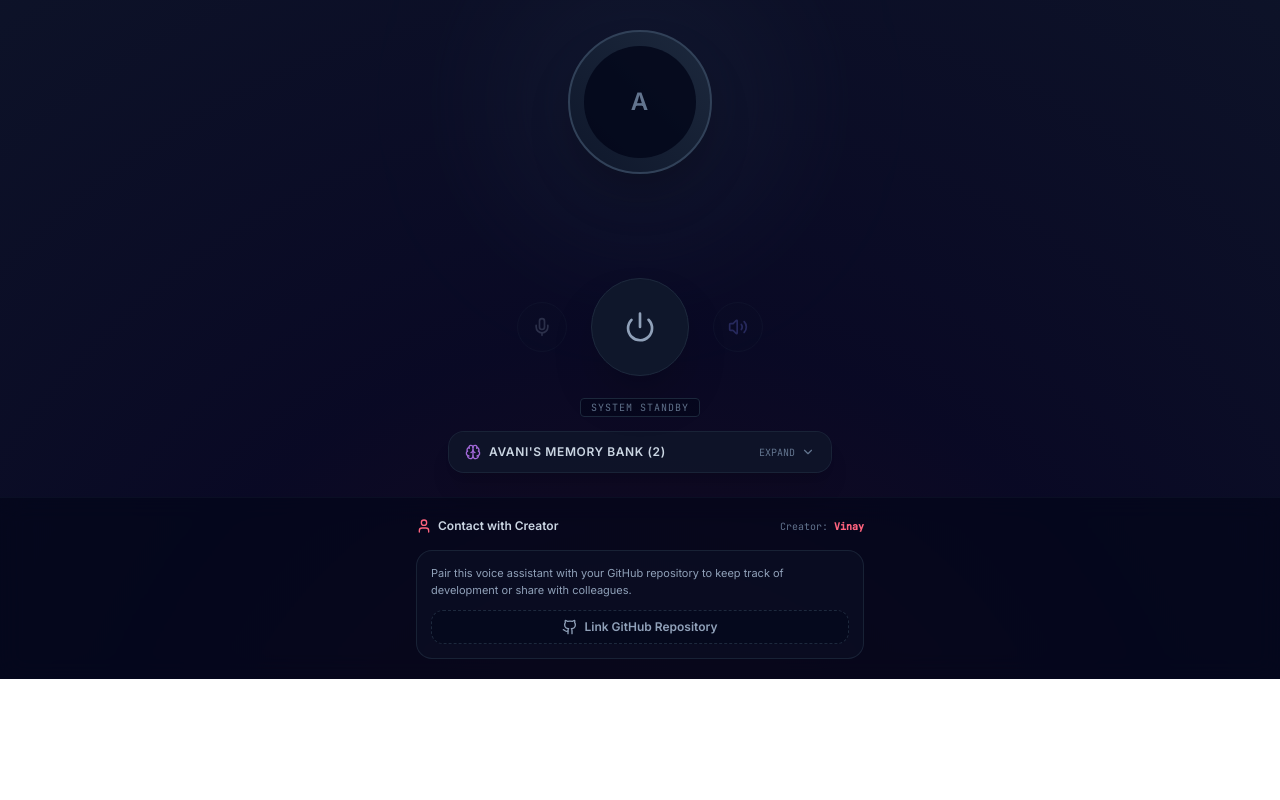
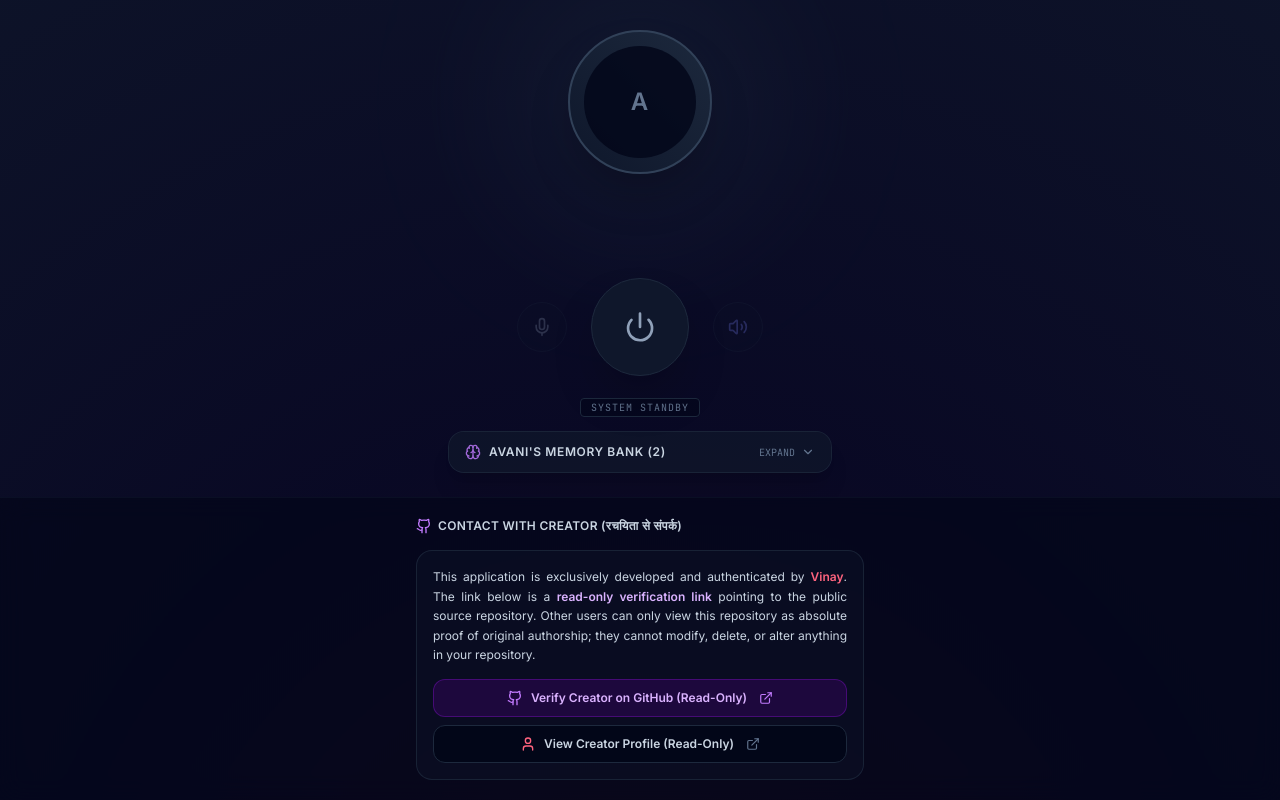
Before and after one commit to gaurishankar20372-tech/Avani-ai-assistant-, a React (Vite) app: page / in a window 1280 px wide. Shown: the part 324-1124 px from the top of the page. Before the commit the page ends 1003 px from the top, so only its background shows below. Built offline with nearby package versions, Linux system fonts and the light colour scheme.

Commit message:
feat: update creator contact UI and repo default
Refactor the footer to prioritize GitHub integration and add localized messaging while setting a default repository URL for better onboarding.

```diff
--- a/src/App.tsx
+++ b/src/App.tsx
@@ -38,7 +38,8 @@ import {
   FileText,
   Github,
   ExternalLink,
-  User
+  User,
+  Mail
 } from "lucide-react";
 import { SoundWave } from "./components/SoundWave";
 import { AudioRecorder, AudioPlayer } from "./utils/audio";
@@ -574,7 +575,7 @@ export default function App() {
   const [showMemories, setShowMemories] = useState(false);
   const [newManualFact, setNewManualFact] = useState("");
   const [githubRepo, setGithubRepo] = useState<string>(() => {
-    return localStorage.getItem("avani_creator_github_repo") || "";
+    return localStorage.getItem("avani_creator_github_repo") || "https://github.com/gaurishankar20372-tech/Shruti.ai-.git";
   });
   const [githubInput, setGithubInput] = useState<string>("");
   const [isEditingGithub, setIsEditingGithub] = useState<boolean>(false);
@@ -1972,118 +1973,42 @@ export default function App() {
       <footer className="w-full bg-slate-950/60 border-t border-slate-900/60 backdrop-blur-md px-6 py-5 z-20">
         <div className="max-w-md mx-auto space-y-4">
           <div className="flex items-center justify-between">
-            <div className="flex items-center space-x-1.5 text-slate-300 text-xs">
-              <User className="w-4 h-4 text-rose-400" />
-              <span className="font-semibold font-sans">Contact with Creator</span>
-            </div>
-            <div className="text-[10px] text-slate-500 font-mono">
-              Creator: <span className="text-rose-400 font-bold">Vinay</span>
+            <div className="flex items-center space-x-1.5 text-slate-300 text-xs font-semibold tracking-wide uppercase">
+              <Github className="w-4 h-4 text-purple-400" />
+              <span className="font-sans">CONTACT WITH CREATOR (रचयिता से संपर्क)</span>
             </div>
           </div>
 
-          <div className="bg-slate-900/40 border border-slate-800/80 rounded-2xl p-3.5 space-y-3">
-            <p className="text-[11px] text-slate-400 leading-normal">
-              Pair this voice assistant with your GitHub repository to keep track of development or share with colleagues.
+          <div className="bg-slate-900/40 border border-slate-800/80 rounded-2xl p-4 space-y-3.5">
+            <p className="text-xs text-slate-300 leading-relaxed font-sans text-justify">
+              This application is exclusively developed and authenticated by <strong className="text-rose-400">Vinay</strong>. The link below is a <strong className="text-purple-300">read-only verification link</strong> pointing to the public source repository. Other users can only view this repository as absolute proof of original authorship; they cannot modify, delete, or alter anything in your repository.
             </p>
 
-            {githubRepo ? (
-              <div className="flex flex-col space-y-2">
-                <div className="flex items-center justify-between p-2.5 bg-purple-950/20 border border-purple-500/20 rounded-xl">
-                  <div className="flex items-center space-x-2 min-w-0">
-                    <Github className="w-4 h-4 text-purple-400 shrink-0" />
-                    <span className="text-xs text-slate-200 truncate font-mono" title={githubRepo}>
-                      {githubRepo.replace(/^https?:\/\/(www\.)?github\.com\//, "")}
-                    </span>
-                  </div>
-                  <div className="flex items-center space-x-1.5 shrink-0">
-                    <a
-                      href={githubRepo}
-                      target="_blank"
-                      rel="noopener noreferrer"
-                      className="p-1.5 rounded-lg bg-purple-900/40 hover:bg-purple-900/60 text-purple-300 transition-all flex items-center justify-center"
-                      title="Open Repository"
-                    >
-                      <ExternalLink className="w-3.5 h-3.5" />
-                    </a>
-                    <button
-                      type="button"
-                      onClick={() => {
-                        setGithubRepo("");
-                        localStorage.removeItem("avani_creator_github_repo");
-                        setNotification({
-                          message: "GitHub repository link disconnected successfully."
-                        });
-                      }}
-                      className="p-1.5 rounded-lg bg-slate-950 hover:bg-rose-950/40 border border-slate-800 text-slate-400 hover:text-rose-400 transition-all flex items-center justify-center text-[10px] font-semibold px-2"
-                      title="Disconnect Link"
-                    >
-                      Disconnect
-                    </button>
-                  </div>
-                </div>
-              </div>
-            ) : (
-              <div className="space-y-2">
-                {isEditingGithub ? (
-                  <form
-                    onSubmit={(e) => {
-                      e.preventDefault();
-                      let cleaned = githubInput.trim();
-                      if (!cleaned) return;
-                      if (!cleaned.startsWith("http://") && !cleaned.startsWith("https://")) {
-                        cleaned = "https://" + cleaned;
-                      }
-                      setGithubRepo(cleaned);
-                      localStorage.setItem("avani_creator_github_repo", cleaned);
-                      setIsEditingGithub(false);
-                      setGithubInput("");
-                      setNotification({
-                        message: "Successfully linked GitHub repository!"
-                      });
-                    }}
-                    className="flex gap-1.5"
-                  >
-                    <input
-                      type="text"
-                      value={githubInput}
-                      onChange={(e) => setGithubInput(e.target.value)}
-                      placeholder="e.g., github.com/username/repo"
-                      className="flex-1 bg-slate-950 border border-slate-800 rounded-xl px-3 py-1.5 text-xs text-slate-300 placeholder-slate-600 focus:outline-none focus:border-rose-500/50 font-mono"
-                      autoFocus
-                    />
-                    <button
-                      type="submit"
-                      disabled={!githubInput.trim()}
-                      className="py-1.5 px-3 rounded-xl bg-rose-600 hover:bg-rose-500 text-white text-xs font-semibold transition-all disabled:opacity-40 disabled:cursor-not-allowed"
-                    >
-                      Save
-                    </button>
-                    <button
-                      type="button"
-                      onClick={() => {
-                        setIsEditingGithub(false);
-                        setGithubInput("");
-                      }}
-                      className="py-1.5 px-2.5 rounded-xl bg-slate-950 border border-slate-800 text-slate-400 hover:text-white text-xs transition-all"
-                    >
-                      Cancel
-                    </button>
-                  </form>
-                ) : (
-                  <button
-                    type="button"
-                    onClick={() => {
-                      setIsEditingGithub(true);
-                      setGithubInput(githubRepo);
-                    }}
-                    className="w-full py-2 px-3 border border-dashed border-slate-800 hover:border-purple-500/50 rounded-xl bg-slate-950/40 hover:bg-slate-950/80 text-xs text-slate-400 hover:text-purple-300 transition-all flex items-center justify-center gap-1.5 font-semibold"
-                  >
-                    <Github className="w-4 h-4 text-slate-400" />
-                    <span>Link GitHub Repository</span>
-                  </button>
-                )}
-              </div>
-            )}
+            <div className="flex flex-col gap-2">
+              <a
+                href="https://github.com/gaurishankar20372-tech/Shruti.ai-.git"
+                target="_blank"
+                rel="noopener noreferrer"
+                className="w-full py-2.5 px-4 rounded-xl bg-purple-950/40 hover:bg-purple-900/40 text-purple-300 border border-purple-800/50 hover:border-purple-600 transition-all flex items-center justify-center gap-2 font-semibold text-xs cursor-pointer"
+                title="Open GitHub Repository (opens in a new tab)"
+              >
+                <Github className="w-4 h-4 text-purple-400 shrink-0" />
+                <span>Verify Creator on GitHub (Read-Only)</span>
+                <ExternalLink className="w-3.5 h-3.5 text-purple-400 shrink-0 ml-1" />
+              </a>
+
+              <a
+                href="https://github.com/gaurishankar20372-tech"
+                target="_blank"
+                rel="noopener noreferrer"
+                className="w-full py-2.5 px-4 rounded-xl bg-slate-950 hover:bg-slate-900 text-slate-300 border border-slate-800 hover:border-slate-700 transition-all flex items-center justify-center gap-2 font-semibold text-xs cursor-pointer"
+                title="Open Creator's GitHub Profile (opens in a new tab)"
+              >
+                <User className="w-4 h-4 text-rose-400 shrink-0" />
+                <span>View Creator Profile (Read-Only)</span>
+                <ExternalLink className="w-3.5 h-3.5 text-slate-500 shrink-0 ml-1" />
+              </a>
+            </div>
           </div>
         </div>
       </footer>
```
